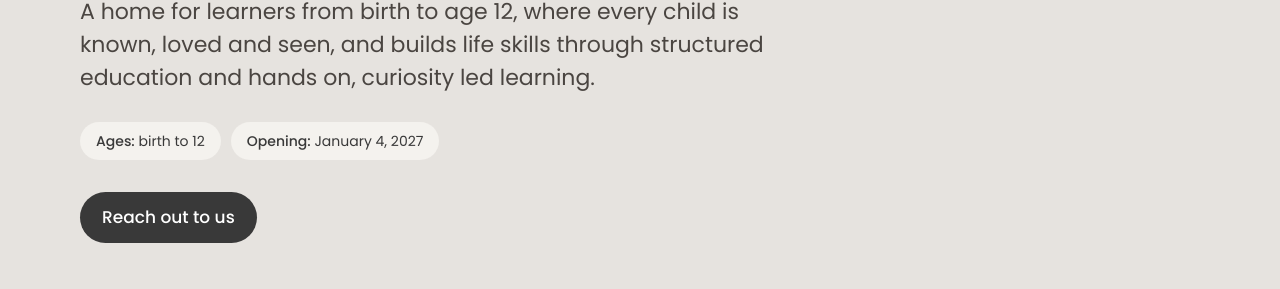
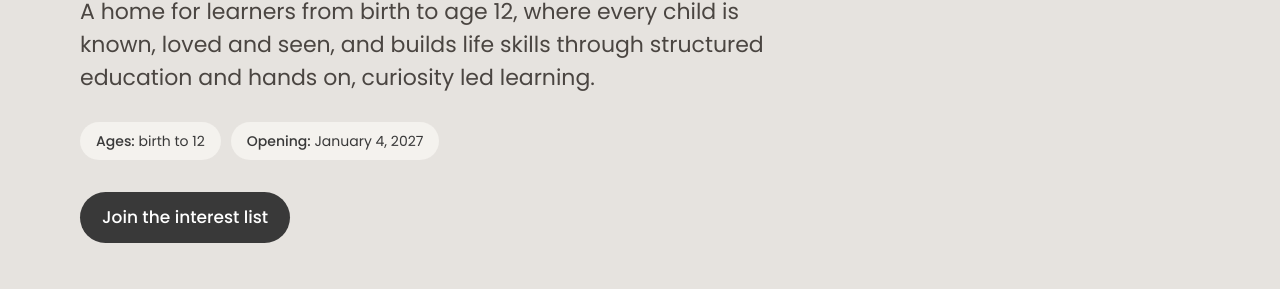
Before and after one commit to lbmsystems/rooted-foundation, a plain HTML site: page schoolhouse/index.html in a window 1280 px wide. Shown: the part 499-788 px from the top of the page. Drawn offline with Linux system fonts and the light colour scheme.

Commit message:
School House hero: Join the interest list (info form, School House preselected)
Co-Authored-By: Claude Opus 5.5 <noreply@anthropic.com>
Claude-Session: https://claude.ai/code/session_01SPCoSFdNMczr6zoPCX4yJK

```diff
--- a/schoolhouse/index.html
+++ b/schoolhouse/index.html
@@ -145,7 +145,7 @@
   <li><strong>Ages:</strong> birth to 12</li>
   <li><strong>Opening:</strong> January 4, 2027</li>
 </ul>
-<div class="actions"><a class="btn" href="/visit/?info">Reach out to us</a></div>
+<div class="actions"><a class="btn" href="/visit/?info&location=schoolhouse">Join the interest list</a></div>
 <div class="hero-photo"><img src="/assets/photos/sh-exterior.jpg" alt="RootEd School House, a one-story house with a long driveway at 5700 Colfax Ave in Alexandria, VA" width="1600" height="996" decoding="async"></div>
 </section>
 
```
